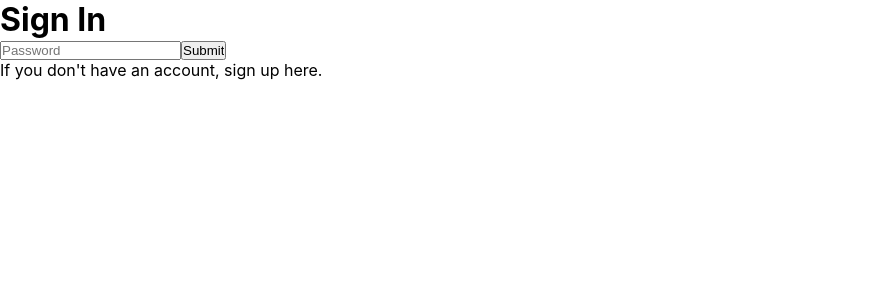
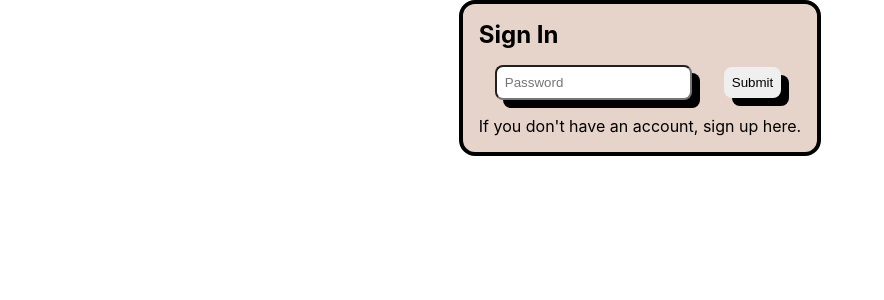
Before and after one commit to zen-da-baker/dream-journal, a React (Create React App) app in the folder dream-journal-app/: page / in a window 1280 px wide. Shown: the top 300 px of the page, without its empty margins (0-884 px from the left). Built offline with nearby package versions, Linux system fonts and the light colour scheme.

Commit message:
Basic Sign In styling for form using classes

```diff
--- a/dream-journal-app/src/components/SignIn.js
+++ b/dream-journal-app/src/components/SignIn.js
@@ -1,16 +1,24 @@
+// Import React
 import React from 'react';
+
+// Import Styles
+import style from '../styles/styles.module.css';
 
 export default function SignIn(props) {
     return (
-        <div>
-            <h1>Sign In</h1>
+        <div className={style.container}>
+            <section>
 
-            <form action='#' onSubmit={props.handleSubmit}>
-                <input type='password' placeholder='Password' />
-                <input type='submit' />
-            </form>
 
-            <p>If you don't have an account, sign up here.</p>
+                <h1>Sign In</h1>
+
+                <form action='#' onSubmit={props.handleSubmit}>
+                    <input className={style.textField} type='password' placeholder='Password' />
+                    <input className={style.btn} type='submit' />
+                </form>
+
+                <p>If you don't have an account, sign up here.</p>
+            </section>
         </div>
 
     )
--- a/dream-journal-app/src/styles/styles.module.css
+++ b/dream-journal-app/src/styles/styles.module.css
@@ -19,6 +19,13 @@ html {
 .container {
     display: flex;
     justify-content: center;
+}
+
+section {
+    border-radius: 1rem;
+    border: 0.25rem solid black;
+    padding: 1rem;
+    background-color: hsla(20, 35%, 85%, 1);
 }
 
 /* Vanilla Components
@@ -49,6 +56,14 @@ html {
     background-color: hsla(5, 80%, 40%, 1);
 }
 
+/* Text Fields */
+.textField {
+    border-radius: 0.5rem;
+    padding: 0.5rem;
+    margin: 1rem;
+    box-shadow: 0.5rem 0.5rem black;
+}
+
 /* React Components
 ============================================ */
 
```
